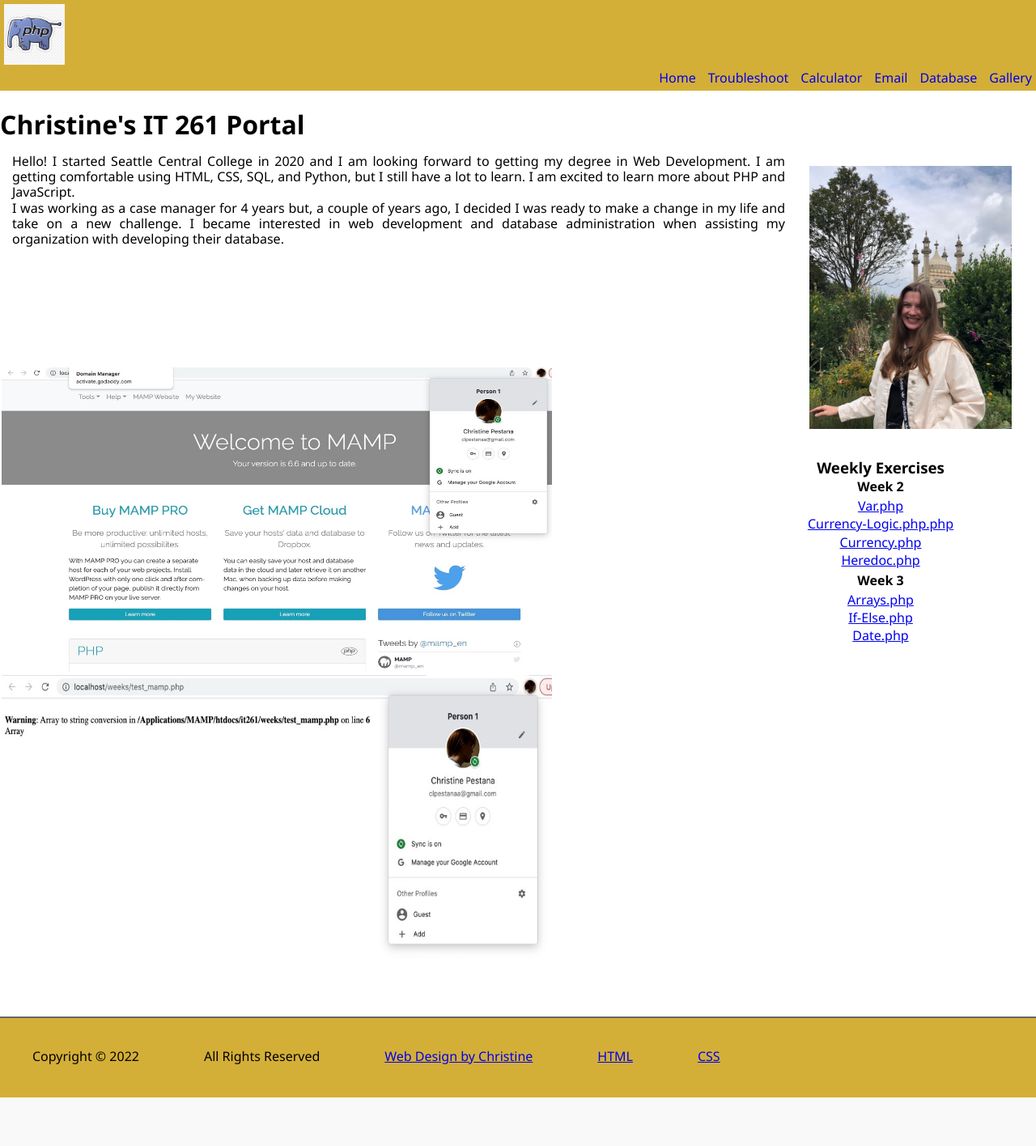
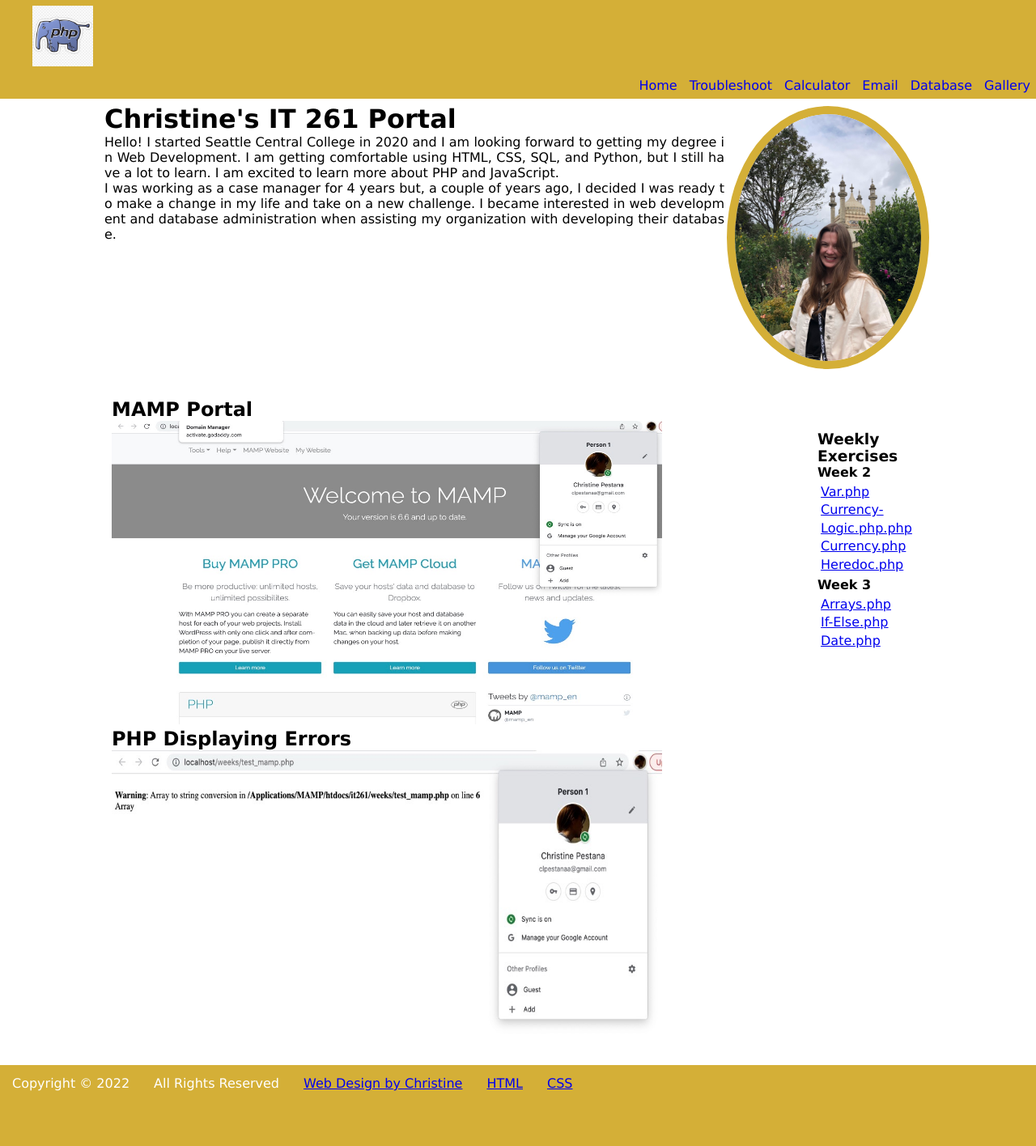
Before and after one commit to cpestana/it261, a PHP site: page / in a window 1280 px wide. Shown: the whole page at 81% size. Before the commit the page ends 1356 px from the top, so only its background shows below. Run offline with PHP 8.4, Linux system fonts and the light colour scheme.

Commit message:
updates to index

```diff
--- a/css/styles.css
+++ b/css/styles.css
@@ -4,7 +4,7 @@
     padding:0;
     margin:0;
     box-sizing:border-box;
-    font-family:'Segoe UI', Tahoma, Geneva, Verdana, sans-serif;
+    font-family:Verdana, Geneva, Tahoma, sans-serif;
 
 }
 
@@ -18,26 +18,14 @@
     /* height: 200px; */
     background:#D4AF37;
     overflow:hidden;
-    padding: 5px;
+    padding: 2px;
 
 }
 
 
-#h1-header {
-    text-align: justify;
 
-}
-
-#paragraph-header {
-    text-align: justify;
-    line-height: 1.2;
-    padding: 15px;
-
-}
-
-
-#inner-header{
-    margin:15px auto;
+#inner-header {
+    margin:5px auto;
     max-width: 1200px;
 
 }
@@ -45,88 +33,95 @@
 
 nav ul{
     float:right;
+    padding: 5px;
 }
 
 nav li {
     float:left;
     margin-left: 15px;
     list-style-type: none;
+
 }
 
 nav a{
     text-decoration: none;
 }
+
 #wrapper {
-    margin:20px auto;
-    max-width: 1300px;
+    margin: 0 auto;
+    background: white;
+    clear: both;
 
 }
 
+
 #hero {
-    height: 300px;
-    background: #ffffff;
-    margin-bottom: 20px;
+    height: 350px;
+    background: white;
+    margin-top: 5px;
+    margin-bottom: 5px;
     clear: both;
+    margin-left : 10%;
+    margin-right : 10%;
+    word-break: break-all;
+    text-align:justify;
+    padding: 1px;
+
 }
 
 
-
 main {
-    width: 750px;
-    height: 800px;
-    margin-bottom:10px;
-    background: #ffffff;
-    float:left;
-    margin: 2px;
-
+    width : 50%;
+    float : left;
+    margin-left : 10%;
+    padding : 10px;
+    background: white;
+    margin-right : 10%;
 }
 
-#mamppages {
-    width: 100%;
-    height: 100%;
-    object-fit: contain;
-    margin-bottom: 20px;
-
-}
 
 #images {
-   border-radius: 50px;
-   margin: 15px;
+   border-radius: 50%;
+   border: 10px solid #D4AF37;
+   margin: 3px;
+   clear: both;
    float: right;
-   padding: 15px;
-   border-color: #D4AF37;
 
 }
 
 aside{
-    width:30%;
-    height:300px;
-    float: right;
-    text-align: center;
-
+    width : 20%;
+    float : right;
+    margin-right : 5%;
+    margin-left: 5%;
+    padding : 50px;
+    text-align: left;
+    background-color: white;
 
 }
 
 aside ul{
     margin: 2px;
     line-height: 1.4;
-
+    padding: 2px;
+    text-align: left;
 }
 
 aside li{
-
+    margin: auto;
     list-style-type: none;
 }
 
 
 footer {
-    border-top: 2px solid #666;
     clear:both;
     height: 100px;
     line-height:5px;
     background: #D4AF37;
     padding: 15px 10px;
-
+    text-align: center;
+    margin : 0 auto;
+    color : white;
 
 }
 
@@ -134,6 +129,6 @@
     float:left;
     margin-right:20px;
     list-style-type:none;
-    padding: 30px;
-    text-align: center;
+    padding: 5px;
+
 }
--- a/index.php
+++ b/index.php
@@ -12,8 +12,7 @@
 
     <header>
 
-
-<div id="innder-header">
+     <div id="inner-header">
      <a href="index.php">
      <img src="images/php.jpg" alt="logo" width="75" height="75"/>
      </a>
@@ -41,32 +40,33 @@
 
     <div id="hero">
 
-    <div id="h1-header">
+    <img id="images" src="images/Me.jpg" alt="picforsite" width="250" height="325"/>
+
+
     <h1>Christine's IT 261 Portal</h1>
 
-    </div> <!--end h1-header-->
+    <p>Hello! I started Seattle Central College in 2020 and I am looking
+    forward to getting my degree in Web Development. I am getting comfortable
+    using HTML, CSS, SQL, and Python, but I still have a lot to learn. I am excited
+    to learn more about PHP and JavaScript. <br>
+    I was working as a case manager for 4 years but, a couple of years ago, I decided
+    I was ready to make a change in my life and take on a new challenge. I became
+    interested in web development and database administration when assisting my
+    organization with developing their database. </p>
 
-    <div id="images">
-        <img src="images/Me.jpg" alt="picforsite" width="250" height="325"/>
-    </div><!--end images-->
 
-    <div id="paragraph-header">
-    <p>Hello! I started Seattle Central College in 2020 and I am looking forward to getting my degree in Web Development. I am getting comfortable using HTML, CSS, SQL, and Python, but I still have a lot to learn. I am excited to learn more about PHP and JavaScript. <br>
-        I was working as a case manager for 4 years but, a couple of years ago, I decided I was ready to make a change in my life and take on a new challenge. I became interested in web development and database administration when assisting my organization with developing their database. </p>
-    </div> <!--end paragraph-header-->
+
 
 
 
     </div><!--end hero-->
 
+
  <main>
-
-    <div id = "mamppages">
+    <h2>MAMP Portal</h2>
  <img src="images/mamppage.jpg" alt="mamppage" width="680" height="375"/>
+    <h2>PHP Displaying Errors</h2>
  <img src="images/test_mamp3.jpg" alt="mamppage2" width="680" height="375"/>
-
-    </div><!--end mamppages-->
-
  </main>
 
     <aside>
```
Lines whose indentation alone changed are shown as unchanged.
